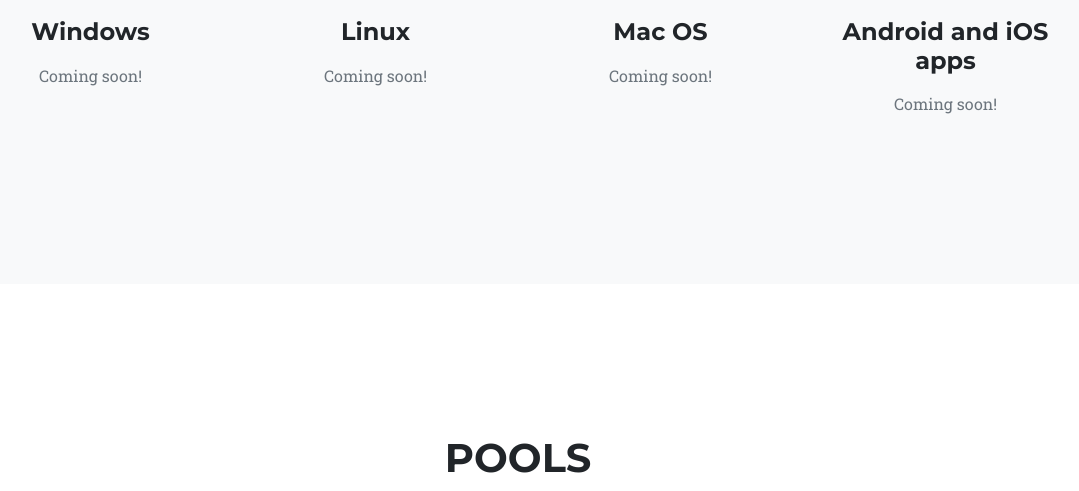
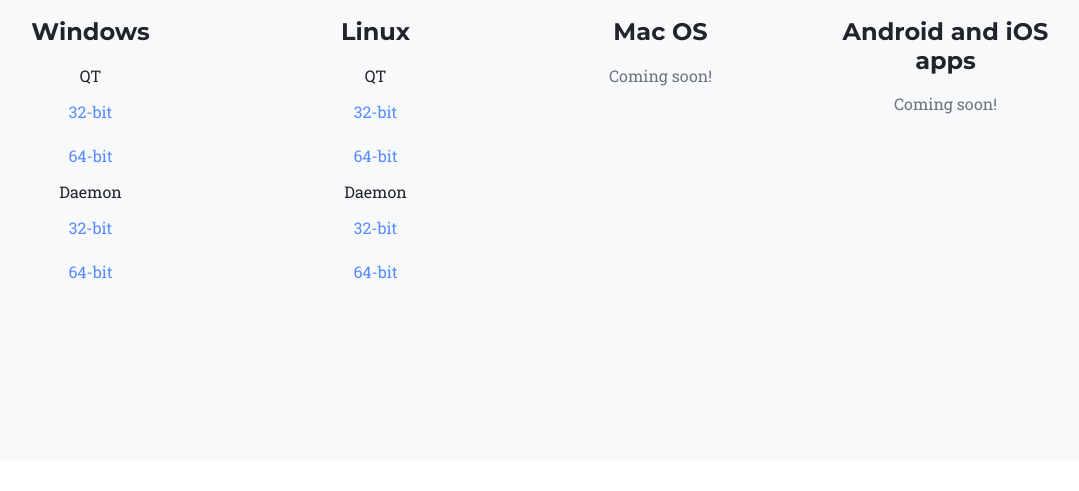
Before and after one commit to archiii92/archiii92.github.io, a plain HTML site: page index.html in a window 1280 px wide. Shown: the part 5025-5516 px from the top of the page, without its empty margins (122-1201 px from the left). Drawn offline with Linux system fonts and the light colour scheme; a web font is replaced by a local one.

Commit message:
redeploy

```diff
--- a/index.html
+++ b/index.html
@@ -273,7 +273,7 @@
                     <h5 class="text-muted subheading">Q1 2018 - Q2 2018</h5>
                   </div>
                   <div class="timeline-body">
-                    <a href="https://stocks.exchange/">Stocks.Exchange</a>
+                    <a href="https://tradesatoshi.com/">TradeSatoshi</a>
                   </div>
                   <div class="timeline-body">
                     <a href="https://crypto-bridge.org/">CryptoBridge</a>
@@ -346,10 +346,13 @@
                 <i class="fa fa-windows fa-stack-1x fa-inverse"></i>
               </span>
               <h4 class="service-heading">Windows</h4>
-              <p class="text-muted">
-                  Coming soon!
-                <!-- <a class="nav-link" href="/wallets/futurum-coin-wallet-windows-32.rar" download>32-bit</a>
-                <a class="nav-link" href="/wallets/futurum-coin-wallet-windows-32.rar" download>64-bit</a> -->
+              <p>
+                QT
+                <a class="nav-link" href="/wallets/futurumcoin-qt-win32.zip" download>32-bit</a>
+                <a class="nav-link" href="/wallets/futurumcoin-qt-win64.zip" download>64-bit</a>
+                Daemon
+                <a class="nav-link" href="/wallets/futurumcoin-daemon-win32.zip" download>32-bit</a>
+                <a class="nav-link" href="/wallets/futurumcoin-daemon-win64.zip" download>64-bit</a>
               </p>
             </div>
             <div class="col-md-3">
@@ -358,10 +361,13 @@
                 <i class="fa fa-linux fa-stack-1x fa-inverse"></i>
               </span>
               <h4 class="service-heading">Linux</h4>
-              <p class="text-muted">
-                  Coming soon!
-                <!-- <a class="nav-link" href="/wallets/futurum-coin-wallet-linux-64.tar.gz" download>32-bit</a>
-                <a class="nav-link" href="/wallets/futurum-coin-wallet-linux-64.tar.gz" download>64-bit</a> -->
+              <p>
+                  QT
+                  <a class="nav-link" href="/wallets/futurumcoin-qt-linux32.tar.gz" download>32-bit</a>
+                  <a class="nav-link" href="/wallets/futurumcoin-qt-linux64.tar.gz" download>64-bit</a>
+                  Daemon
+                  <a class="nav-link" href="/wallets/futurumcoin-daemon-linux32.tar.gz" download>32-bit</a>
+                  <a class="nav-link" href="/wallets/futurumcoin-daemon-linux64.tar.gz" download>64-bit</a>
               </p>
             </div>
             <div class="col-md-3">
@@ -444,12 +450,12 @@
           <div class="col-md-6">
             <ul class="list-inline social-buttons">
               <li class="list-inline-item">
-                <a href="#">
+                <a href="https://bitcointalk.org/index.php?topic=3005746.0">
                   <i class="fa fa-bitcoin"></i>
                 </a>
               </li>
               <li class="list-inline-item">
-                <a href="#">
+                <a href="https://github.com/futurumcoincore/futurumcoin">
                   <i class="fa fa-github"></i>
                 </a>
               </li>
```
Also changed, not shown: 8 other files.
